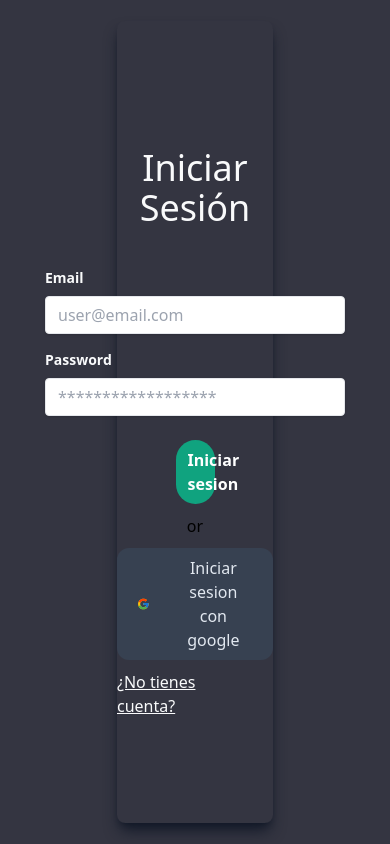
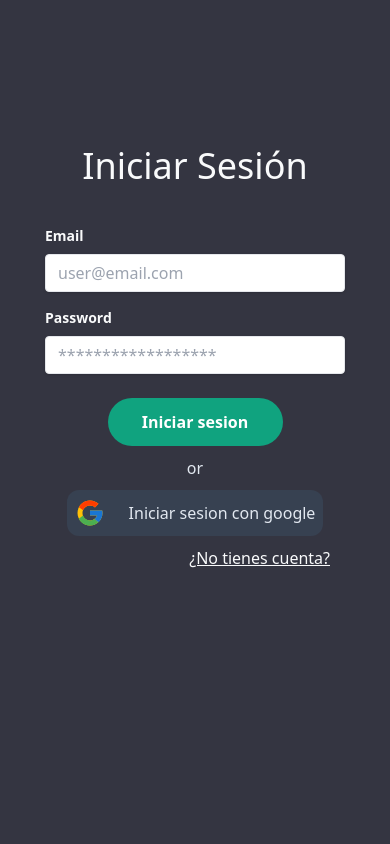
Before and after one commit to Guidotss/chat-gpt, a Next.js app: page /auth/login in a window 390 px wide. Built offline with nearby package versions, Linux system fonts and the light colour scheme; no server answers.

Commit message:
Empezando diseño mobile

```diff
--- a/src/pages/auth/login.tsx
+++ b/src/pages/auth/login.tsx
@@ -52,8 +52,8 @@ const LoginPage = () => {
       title='Login'
       description='El usuatio debe iniciar sesión para poder continuar'
     >
-      <div className='shadow-lg shadow-gray-900 rounded-lg w-[40vw] h-[95vh] 2xl:h-3/4'>
-        <h1 className='text-4xl text-gray-50 mb-10 text-center mt-[15vh]'>
+      <div className='sm:shadow-lg sm:shadow-gray-950 rounded-lg w-[350px] h-3/4 2xl:h-3/4 2xl:w-[30vw]'>
+        <h1 className='text-4xl text-gray-50 mb-10 text-center mt-10 2xl:mt-[15vh]'>
           Iniciar Sesión
         </h1>
         {
@@ -130,15 +130,15 @@ const LoginPage = () => {
             )}
           </div>
           <button
-            className='bg-gptlogo hover:bg-green-700 text-white font-bold py-2 px-3 rounded-full focus:outline-none focus:shadow-outline w-1/4 mt-2'
+            className='bg-gptlogo sm:hover:bg-green-700 text-white font-bold sm:py-2 sm:px-3 rounded-full focus:outline-none focus:shadow-outline sm:w-1/4 mt-2 w-1/2 h-12'
             type='submit'
           >
             Iniciar sesion
           </button>
         </form>
-        <span className='flex justify-center mt-[10px]'>or</span>
+        <span className='flex justify-center mt-[10px] text-slate-200'>or</span>
         <div className='flex justify-center mt-[10px]'>
-          <button className='rounded-xl text-slate-200 px-5 flex justify-center items-center bg-gray-700 p-2 hover:bg-gray-800' onClick={handleSingInWithGoogle}>
+          <button className='rounded-xl text-slate-200 sm:px-5 flex justify-center items-center bg-gray-700 p-2 sm:hover:bg-gray-800' onClick={handleSingInWithGoogle}>
             <GoogleIcon />
             <span className='ml-6'>Iniciar sesion con google</span>
           </button>
```
